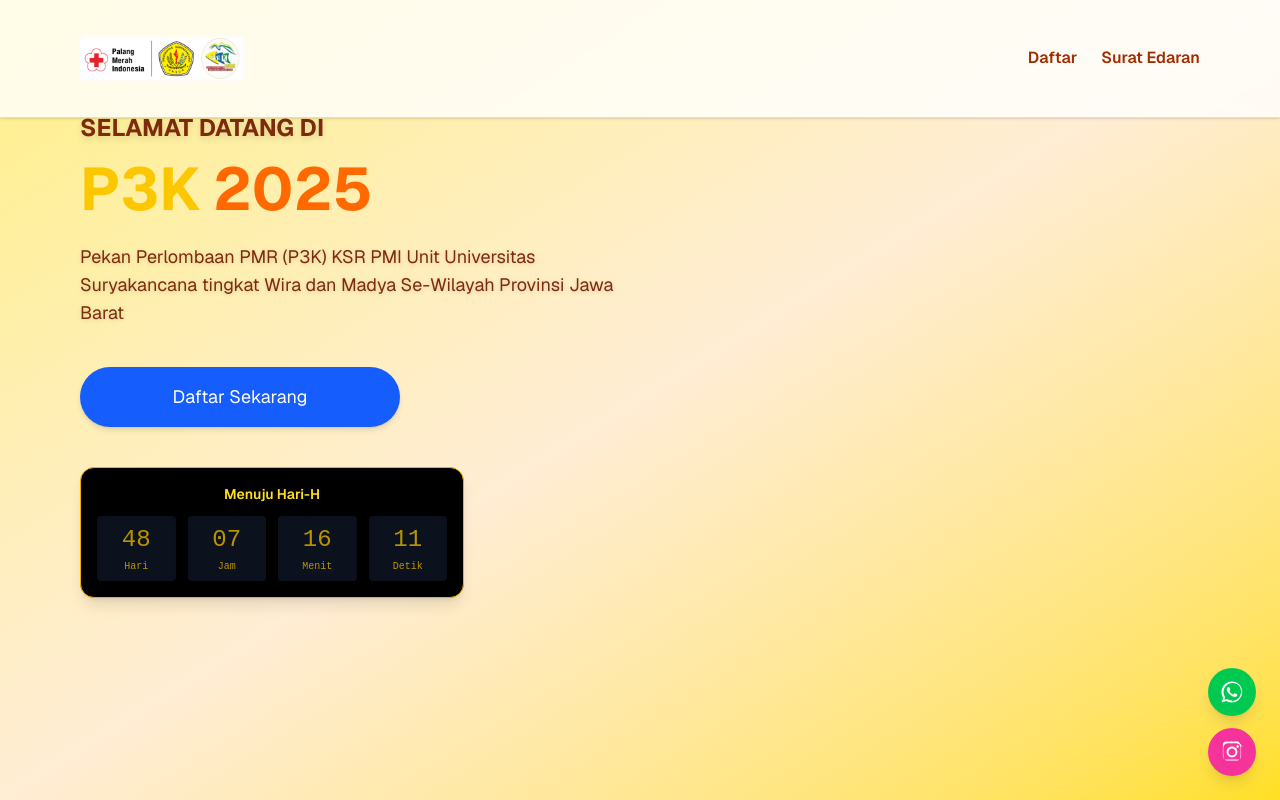
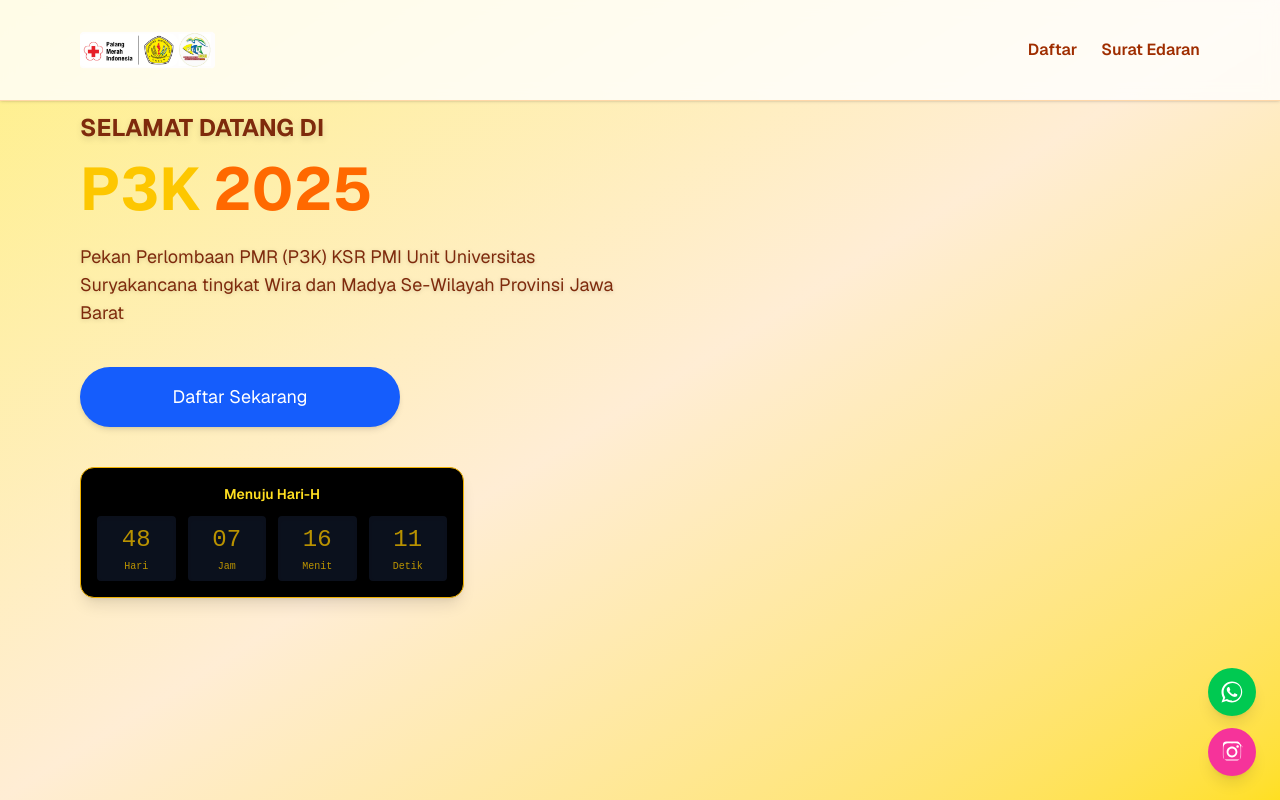
Before and after one commit to rynnlf12/P3K-2025, a Next.js app: page / in a window 1280 px wide. Built offline with nearby package versions, Linux system fonts and the light colour scheme.

Commit message:
ukuran logo

```diff
--- a/src/app/daftar/page.tsx
+++ b/src/app/daftar/page.tsx
@@ -102,7 +102,7 @@ export default function DaftarPage() {
 
   return (
     <div className="max-w-5xl mx-auto px-4 py-10 space-y-10">
-      <h1 className="text-3xl font-bold mb-6 text-center text-red-700">Pendaftaran Lomba PMR</h1>
+      <h1 className="text-3xl font-bold mb-6 text-center text-red-700">Pendaftaran P3K 2025</h1>
 
       {/* FORM SEKOLAH */}
       <div className="space-y-4 p-4 bg-red-50 rounded border border-red-200">
--- a/src/app/page.tsx
+++ b/src/app/page.tsx
@@ -44,7 +44,7 @@ export default function Home() {
         <Image
           src="/desain-p3k.png"
           alt="Logo P3K"
-          width={165}
+          width={135}
           height={0} // abaikan height
           className="object-contain h-auto"
         />
```
